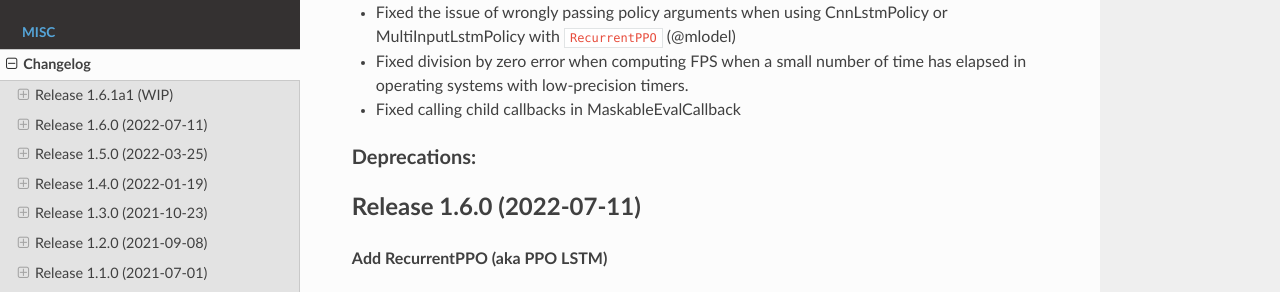
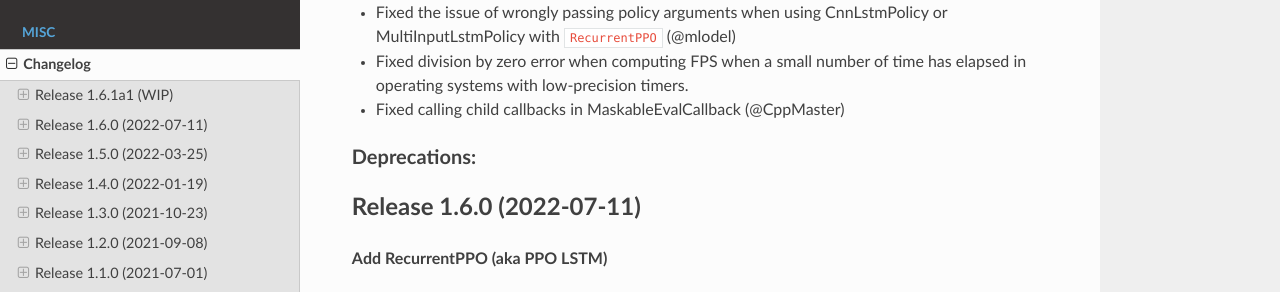
Before and after one commit to Stable-Baselines-Team/stable-baselines3-contrib, a Sphinx documentation site: the page built from docs/misc/changelog.rst, in a window 1280 px wide and 900 px high. Shown: the part 402-694 px from the top of the window. Built offline with Sphinx 7.4.7 and the Read the Docs theme 2.0.0, drawn with Linux system fonts in a browser that asks for light colours.

Commit message:
suggested changes

```diff
--- a/docs/misc/changelog.rst
+++ b/docs/misc/changelog.rst
@@ -17,7 +17,7 @@ Bug Fixes:
 ^^^^^^^^^^
 - Fixed the issue of wrongly passing policy arguments when using CnnLstmPolicy or MultiInputLstmPolicy with ``RecurrentPPO`` (@mlodel)
 - Fixed division by zero error when computing FPS when a small number of time has elapsed in operating systems with low-precision timers.
-- Fixed calling child callbacks in MaskableEvalCallback
+- Fixed calling child callbacks in MaskableEvalCallback (@CppMaster)
 
 
 Deprecations:
```
Also changed, not shown: 1 other file.
